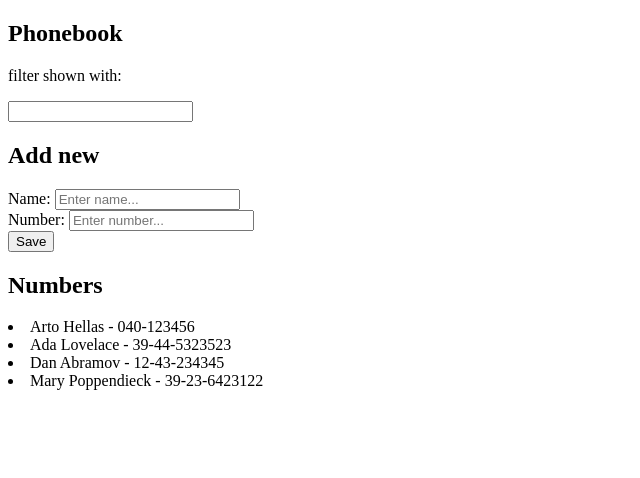
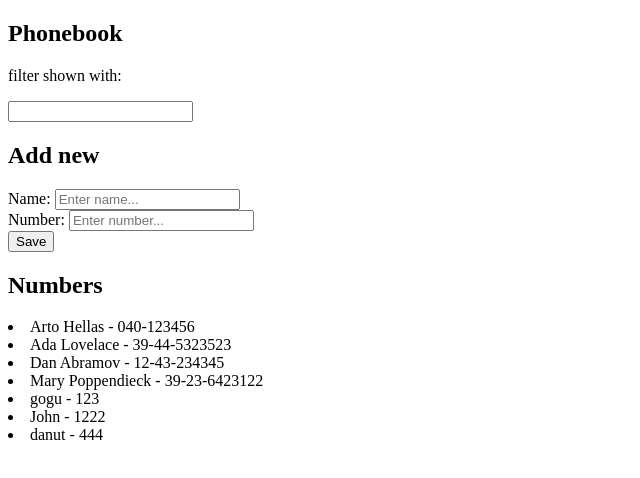
Before and after one commit to danutdotrar/FSO-recap, a React (Vite) app in the folder part2/phonebook/: page / in a window 1280 px wide. Shown: the top 478 px of the page, without its empty margins (0-640 px from the left). Built offline with nearby package versions, Linux system fonts and the light colour scheme; data requests are answered from the project's data file.

Commit message:
Add services folder

```diff
--- a/part2/phonebook/db.json
+++ b/part2/phonebook/db.json
@@ -3,22 +3,37 @@
     {
       "name": "Arto Hellas",
       "number": "040-123456",
-            "id": 1
+      "id": "1"
     },
     {
       "name": "Ada Lovelace",
       "number": "39-44-5323523",
-            "id": 2
+      "id": "2"
     },
     {
       "name": "Dan Abramov",
       "number": "12-43-234345",
-            "id": 3
+      "id": "3"
     },
     {
       "name": "Mary Poppendieck",
       "number": "39-23-6423122",
-            "id": 4
+      "id": "4"
+    },
+    {
+      "id": 5,
+      "name": "gogu",
+      "number": "123"
+    },
+    {
+      "id": 6,
+      "name": "John",
+      "number": "1222"
+    },
+    {
+      "id": 7,
+      "name": "danut",
+      "number": "444"
     }
   ]
 }
--- a/part2/phonebook/src/App.jsx
+++ b/part2/phonebook/src/App.jsx
@@ -3,6 +3,8 @@ import axios from "axios";
 import Filter from "./components/Filter";
 import PersonForm from "./components/PersonForm";
 import Persons from "./components/Persons";
+
+import personService from "./services/persons";
 
 const App = () => {
     const [persons, setPersons] = useState([]);
@@ -14,7 +16,7 @@ const App = () => {
         // async function to connect to api
         const fetchData = async () => {
             // get response data
-            const response = await axios.get("http://localhost:3001/persons");
+            const response = await personService.getAll();
             // set persons state to response data
             setPersons(response.data);
         };
@@ -26,7 +28,7 @@ const App = () => {
         person.name.toLowerCase().includes(filterName.toLowerCase())
     );
 
-    const handleSubmit = (e) => {
+    const handleSubmit = async (e) => {
         e.preventDefault();
 
         const newPersonObj = {
@@ -45,7 +47,14 @@ const App = () => {
         }
 
         if (personExists === false) {
-            setPersons(persons.concat(newPersonObj));
+            try {
+                // adaugam in backend cu personService.create()
+                const response = await personService.create(newPersonObj);
+                // adaugam in state obiectul cu persoana noua
+                setPersons(persons.concat(response.data));
+            } catch (error) {
+                console.log("Error creating person: ", error);
+            }
         }
         setNewName("");
         setNewNumber("");
--- /dev/null
+++ b/part2/phonebook/src/services/persons.js
@@ -0,0 +1,33 @@
+// Persons Service
+import axios from "axios";
+
+// API URL
+const baseURL = "http://localhost:3001/persons";
+
+// GET
+const getAll = async () => {
+    try {
+        const response = await axios.get(baseURL);
+        return response;
+    } catch (error) {
+        console.log("Error axios.get: ", error);
+    }
+};
+
+// POST
+// trebuie sa adaugam numbers in backend
+const create = async (newObject) => {
+    try {
+        const response = await axios.post(baseURL, newObject);
+        return response;
+    } catch (error) {
+        console.log("Error axios.post: ", error);
+    }
+};
+
+// PUT
+
+// DELETE
+
+// Export the module
+export default { getAll, create };
```
Lines whose indentation alone changed are shown as unchanged.
